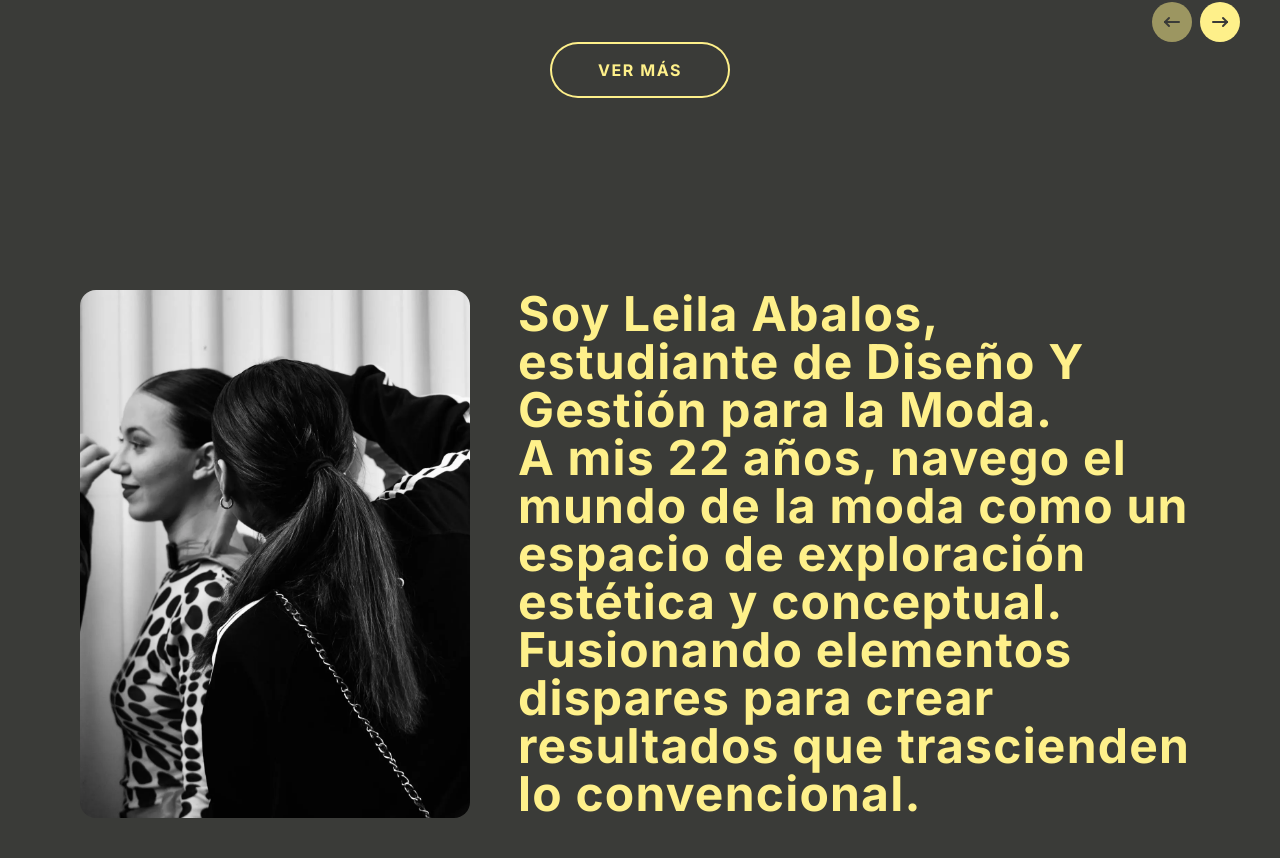
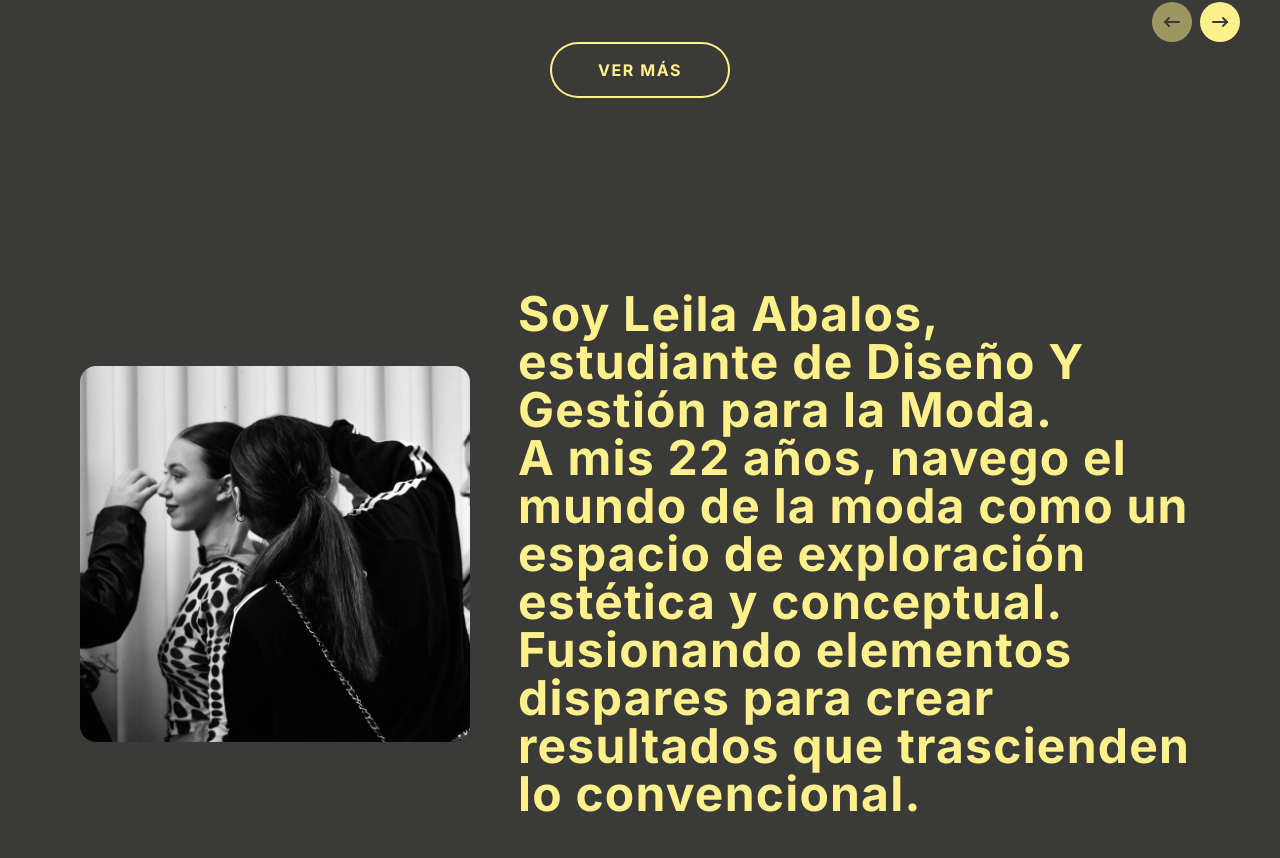
Before and after one commit to skywarddigitalsolutions/lei, a Next.js app: page / in a window 1280 px wide. Shown: the part 3662-4520 px from the top of the page. Built offline with nearby package versions, Linux system fonts and the light colour scheme.

Commit message:
cambio foto

```diff
--- a/app/Proyectos/Producciones/Travis/page.tsx
+++ b/app/Proyectos/Producciones/Travis/page.tsx
@@ -28,7 +28,7 @@ const images = [
   { src: '/travis5.webp', alt: 'travis 5', className: 'md:col-span-2 md:row-span-3' },
   { src: '/travis6.webp', alt: 'travis 5', className: 'md:col-span-2 md:row-span-3' },
   { src: '/travis7.webp', alt: 'travis 5', className: 'md:col-span-2 md:row-span-3' },
-  { src: '/travis8.webp', alt: 'travis 5', className: 'md:col-span-2 md:row-span-3' },
+  { src: '/travis8.webp', alt: 'travis 5', className: 'md:col-span-1 md:row-span-2' },
 ];
 
 export default function Travis() {
--- a/app/components/Sobremi.tsx
+++ b/app/components/Sobremi.tsx
@@ -3,7 +3,7 @@ import Image from "next/image";
 export default function Sobremi() {
     return (
         <>
-            <div className="py-24 flex flex-col lg:flex-row bg-gris px-4 lg:px-20 gap-12  justify-center">
+            <div className="py-24 flex flex-col lg:flex-row bg-gris px-4 lg:px-20 gap-12 justify-center items-center">
                 <Image
                     src="/lei.webp"
                     alt="Leila"
```
